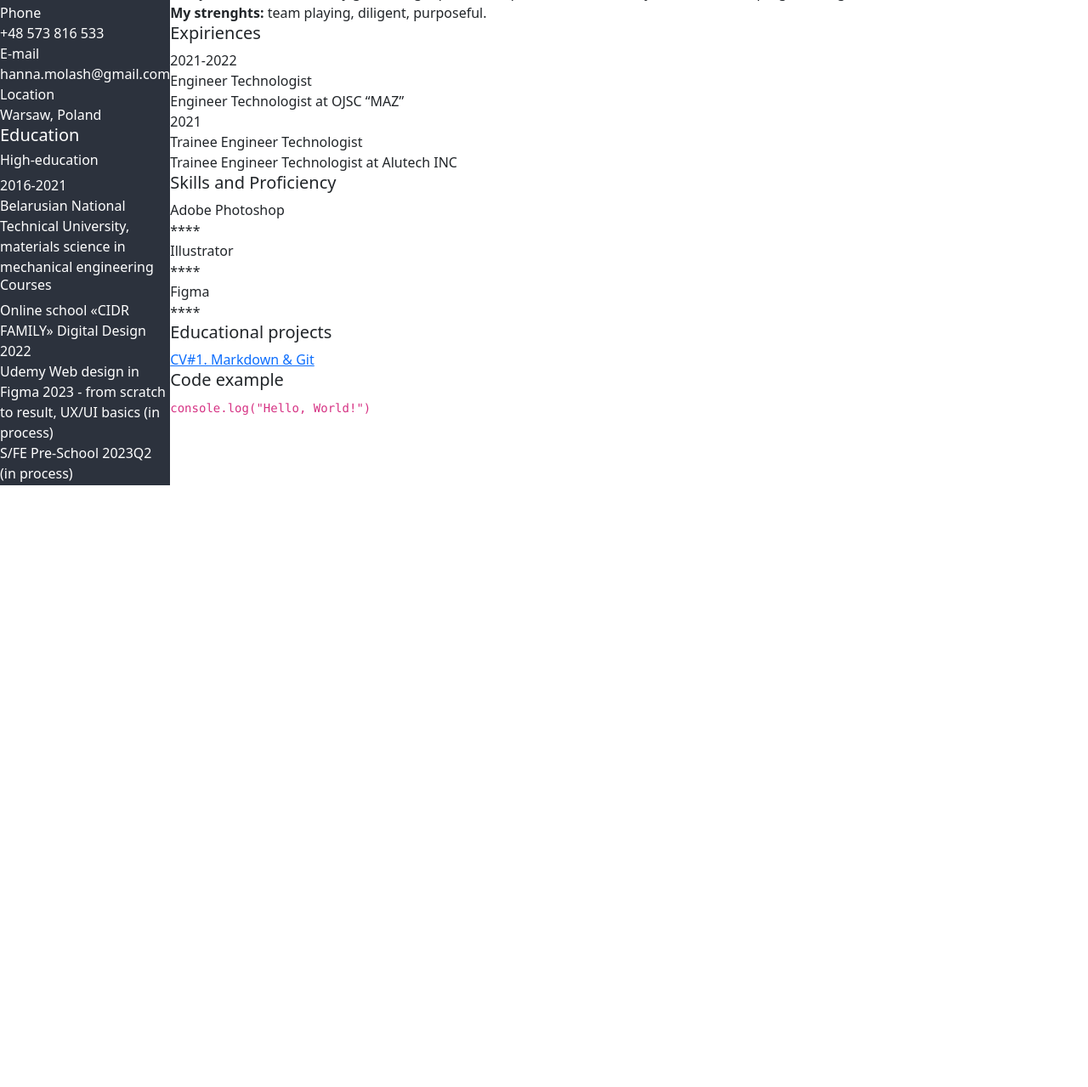
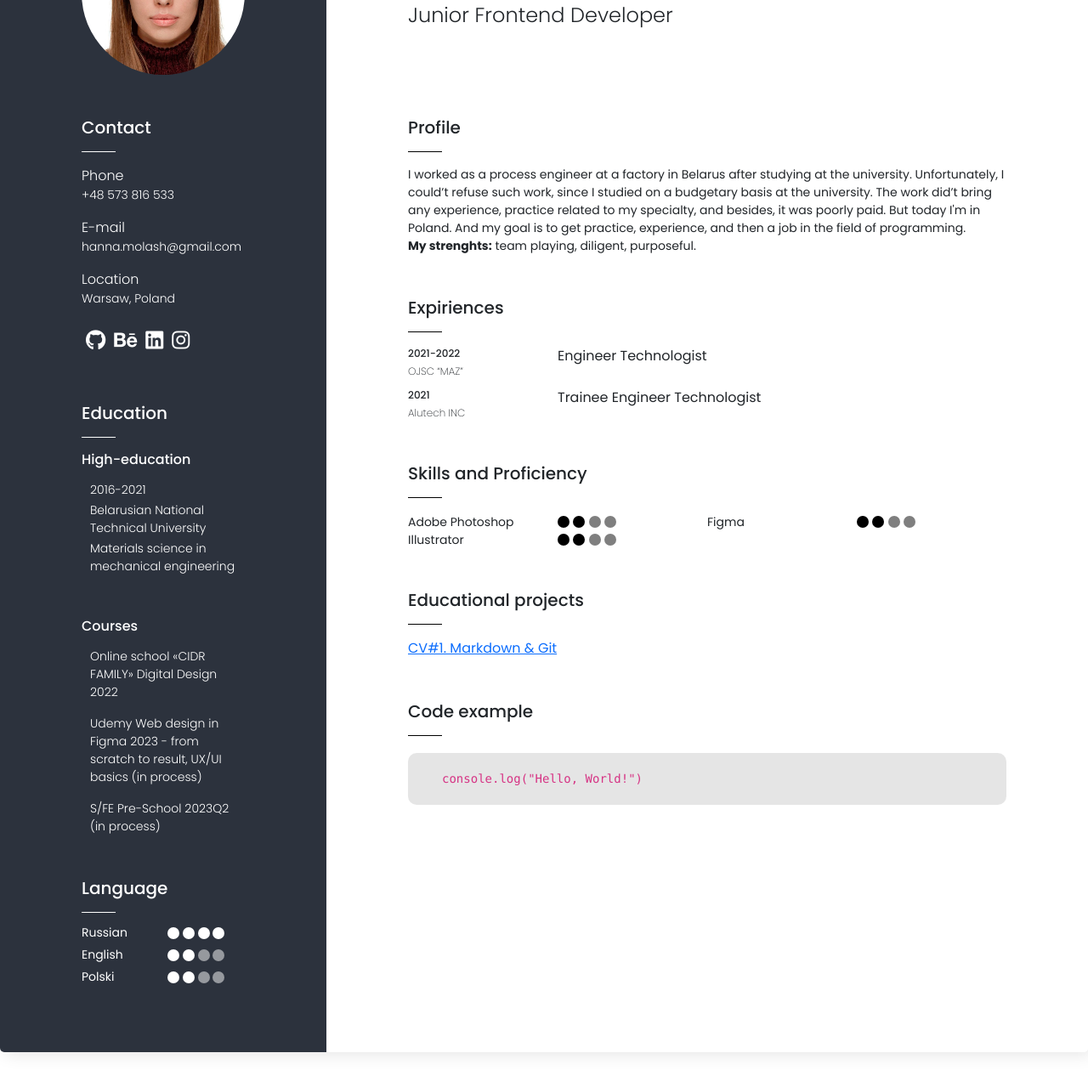
Before and after one commit to annamolosh/rsschool-cv, a plain HTML site: page index.html in a window 1280 px wide. Shown: the part 229-1508 px from the top of the page at 85% size. Before the commit the page ends 902 px from the top, so only its background shows below. Drawn offline with Linux system fonts and the light colour scheme.

Commit message:
feat: adds styles

```diff
--- a/index.html
+++ b/index.html
@@ -4,61 +4,97 @@
     <meta charset="UTF-8">
     <meta name="viewport" content="width=device-width, initial-scale=1.0">
     <title>CV</title>
+    <link rel="preconnect" href="https://fonts.googleapis.com">
+    <link rel="preconnect" href="https://fonts.gstatic.com" crossorigin>
+    <link href="https://fonts.googleapis.com/css2?family=Poppins:wght@200;300;400;500;600;700&display=swap" rel="stylesheet">
+    <link rel="stylesheet" href="styles/bootstrap-reboot.css">
     <link rel="stylesheet" href="styles/style.css">
-    <link rel="stylesheet" href="styles/bootstrap-reboot.css">
+    <script src="https://kit.fontawesome.com/86ef6b71fc.js" crossorigin="anonymous"></script>
 </head>
 <body>
   <div class="container">
     <div class="black-rectangle">
       <img src="images/IMG_2412.JPG" alt="My photo"/>
 
-      <div class="contact-info">
+      <div class="contact-info info-block">
         <h5 class="conact-info-label">Contact</h5>
-        <div class="phone-info">
+        <hr class="bg-white">
+        <div class="phone-info contact-info-item">
           <div class="phone-label">Phone</div>
           <div class="phone-number">+48 573 816 533</div>
         </div>
-        <div class="email-info">
+        <div class="email-info contact-info-item">
           <div class="email-label">E-mail</div>
           <div class="email-name">hanna.molash@gmail.com</div>
         </div>
-        <div class="address-info">
+        <div class="address-info contact-info-item">
           <div class="address-label">Location</div>
           <div class="address">Warsaw, Poland</div>
         </div>
-      </div>
-
-      <div class="education-info">
-        <h5 class="education-info-label">Education</h5>
-        <div class="high-education-info">
-          <h6 class="high-education-info-label">High-education</h6>
-          <div class="first-degree-info">
-            <div class="years">2016-2021</div>
-            <div class="degree"></div>
-            <div class="university">Belarusian National Technical University, materials science in mechanical engineering</div>
-          </div>
-        </div>
-        <div class="courses-info">
-          <h6 class="education-info-label">Courses</h6>
-          <div class="course-info">Online school «CIDR FAMILY» Digital Design 2022</div>
-          <div class="course-info">Udemy Web design in Figma 2023 - from scratch to result, UX/UI basics (in process)</div>
-          <div class="course-info">S/FE Pre-School 2023Q2 (in process)</div>
+        <div class="social-media-info contact-info-item">
+          <a class="social-media-link" href="https://github.com/annamolosh" target="_blank">
+            <i class="fa-brands fa-github"></i>
+          </a>
+          <a class="social-media-link" href="https://www.behance.net/annamolosh" target="_blank">
+            <i class="fa-brands fa-behance"></i>
+          </a>
+          <a class="social-media-link" href="https://www.linkedin.com/in/anna-molosh-0305bb251/" target="_blank">
+            <i class="fa-brands fa-linkedin"></i>
+          </a>
+          <a class="social-media-link" href="https://www.instagram.com/amolosh.design/" target="_blank">
+            <i class="fa-brands fa-instagram"></i>
+          </a>
         </div>
       </div>
 
-      <div class="language-info">
+      <div class="education-info info-block">
+        <h5 class="education-info-label">Education</h5>
+        <hr class="bg-white">
+        <div class="high-education-info">
+          <h6 class="high-education-info-label">High-education</h6>
+          <div class="first-degree-info education-item">
+            <div class="years">2016-2021</div>
+            <div class="degree">Belarusian National Technical University</div>
+            <div class="university">Materials science in mechanical engineering</div>
+          </div>
+        </div>
+        <div class="courses-info info-block">
+          <h6 class="education-info-label">Courses</h6>
+          <div class="course-info education-item">Online school «CIDR FAMILY» Digital Design 2022</div>
+          <div class="course-info education-item">Udemy Web design in Figma 2023 - from scratch to result, UX/UI basics (in process)</div>
+          <div class="course-info education-item">S/FE Pre-School 2023Q2 (in process)</div>
+        </div>
+      </div>
+
+      <div class="language-info info-block">
         <h5 class="language-info-label">Language</h5>
-        <div class="first-language-info">
+        <hr class="bg-white">
+        <div class="language">
           <div class="language-name">Russian</div>
-          <div class="language-score"></div>
+          <div class="language-score">
+            <span class="circle fill"></span>
+            <span class="circle fill"></span>
+            <span class="circle fill"></span>
+            <span class="circle fill"></span>
           </div>
-        <div class="second-language-info">
+        </div>
+        <div class="language">
           <div class="language-name">English</div>
-          <div class="language-score"></div>
+          <div class="language-score">
+            <span class="circle fill"></span>
+            <span class="circle fill"></span>
+            <span class="circle"></span>
+            <span class="circle"></span>
           </div>
-        <div class="third-language-info">
+        </div>
+        <div class="language">
           <div class="language-name">Polski</div>
-          <div class="language-score"></div>
+          <div class="language-score">
+            <span class="circle fill"></span>
+            <span class="circle fill"></span>
+            <span class="circle"></span>
+            <span class="circle"></span>
+          </div>
         </div>
       </div>
 
@@ -69,8 +105,9 @@
         <h1 class="name">Anna <br> Molosh</h1>
         <div class="professions">Junior Frontend Developer</div>
       </div>
-      <div class="profile-info">
+      <div class="profile-info info-block">
         <h5 class="profile-info-label">Profile</h5>
+        <hr class="bg-black">
         <div class="profile-info">
           I worked as a process engineer at a factory in Belarus after studying at the university. Unfortunately, I could’t refuse such work, since I studied on a budgetary basis at the university. The work did’t bring any experience, practice related to my specialty, and besides, it was poorly paid. But today I'm in Poland. And my goal is to get practice, experience, and then a job in the field of programming.
           <div class="strenghts-info">
@@ -78,48 +115,77 @@
           </div>
         </div>
       </div>
-      <div class="expirience-info">
+      <div class="expirience-info info-block">
         <h5 class="expirience-info-label">Expiriences</h5>
-        <div class="expirience-item-first">
-          <div class="expirience-left">2021-2022</div>
+        <hr class="bg-black">
+        <div class="expirience-item">
+          <div class="expirience-left">
+            <div class="period">2021-2022</div>
+            <div class="company-name">OJSC “MAZ”</div>
+          </div>
           <div class="expirience-right">
             <div class="position">Engineer Technologist</div>
-            <div class="description">Engineer Technologist at OJSC “MAZ”</div>
+            <div class="description"></div>
         </div>
         </div>
-        <div class="expirience-item-second">
-          <div class="expirience-left">2021</div>
+        <div class="expirience-item">
+          <div class="expirience-left">
+            <div class="period">2021</div>
+            <div class="company-name">Alutech INC</div>
+          </div>
           <div class="expirience-right">
             <div class="position">Trainee Engineer Technologist</div>
-            <div class="description">Trainee Engineer Technologist at Alutech INC</div>
+            <div class="description"></div>
           </div>
         </div>
       </div>
-      <div class="skills-info">
+      <div class="skills-info info-block">
         <h5 class="skills-info-label">Skills and Proficiency</h5>
+        <hr class="bg-black">
+
+        <div class="skills">
           <div class="skills-left">
             <div class="skill">
               <div class="skill-name">Adobe Photoshop</div>
-            <div class="skill-score">****</div>
+              <div class="skill-score">
+                <span class="circle-dark fill"></span>
+                <span class="circle-dark fill"></span>
+                <span class="circle-dark"></span>
+                <span class="circle-dark"></span>
+              </div>
             </div>
             <div class="skill">
               <div class="skill-name">Illustrator</div>
-            <div class="skill-score">****</div>
+              <div class="skill-score">
+                <span class="circle-dark fill"></span>
+                <span class="circle-dark fill"></span>
+                <span class="circle-dark"></span>
+                <span class="circle-dark"></span>
               </div>
+            </div>
+          </div>
+
           <div class="skills-right">
             <div class="skill">
               <div class="skill-name">Figma</div>
-            <div class="skill-score">****</div>
+              <div class="skill-score">
+                <span class="circle-dark fill"></span>
+                <span class="circle-dark fill"></span>
+                <span class="circle-dark"></span>
+                <span class="circle-dark"></span>
               </div>
             </div>
           </div>
         </div>
-      <div class="educational-projects-info">
+      </div>
+      <div class="educational-projects-info info-block">
         <h5 class="educational-projects-info-label">Educational projects</h5>
+        <hr class="bg-black">
         <a href="https://github.com/annamolosh/rsschool-cv">CV#1. Markdown & Git</a>
       </div>
-      <div class="code-example-info">
+      <div class="code-example-info info-block">
         <h5 class="code-example-info-label">Code example</h5>
+        <hr class="bg-black">
         <code class="code">console.log("Hello, World!")</code>
       </div>
     </div>
--- a/styles/style.css
+++ b/styles/style.css
@@ -1,24 +1,237 @@
+body {
+  display: flex;
+  justify-content: center;
+}
+
 .container {
+  font-family: 'Poppins', sans-serif;
+
+  display: flex;
+  flex-direction: row;
+  width: 1280px;
+  height: auto;
+  box-shadow: 5px 3px 20px rgba(0, 0, 0, 0.1);
+  margin: 50px 0;
+  border-radius: 5px;
+}
+
+.black-rectangle {
+  min-width: 30%;
+  background-color: #2c323d;
+  color:#ffffff;
+  padding: 75px 96px;
+  border-radius: 5px 0 0 5px;
+}
+
+.white-rectangle {
+  background-color: #ffffff;
+  padding: 75px 96px;
+  border-radius: 0 5px 5px 0;
+}
+
+.info-block {
+  margin-top: 50px;
+}
+
+hr {
+  width: 40px;
+  height: 1px !important;
+  opacity: 100%;
+}
+
+.bg-black {
+  background-color: black;
+}
+
+.bg-white {
+  background-color: white;
+}
+
+img {
+  height: 192px;
+  width: 192px;
+  object-fit: cover;
+  border-radius: 100%;
+}
+
+.name-professions-info {
+  height: 192px;
+}
+
+.name {
+  font-weight: 600;
+}
+
+.professions {
+  font-size: 1.5rem;
+  font-weight: 300;
+}
+
+.contact-info-item {
+  font-weight: 300;
+  margin-top: 16px;
+}
+
+.education-item {
+  font-size: 14px;
+  font-weight: 300;
+  margin-top: 16px;
+  margin-left: 10px;
+}
+
+.phone-number {
+  font-size: 14px;
+}
+
+.email-name {
+  font-size: 14px;
+}
+
+.address {
+  font-size: 14px;
+}
+
+.years {
+  margin-top: 3px;
+}
+
+.degree {
+  margin-top: 3px;
+}
+
+.university {
+  margin-top: 3px;
+}
+
+.language {
+  margin-top: 5px;
+  font-size: 14px;
+
+  display: flex;
+}
+
+.circle {
+  display: inline-block;
+  border-radius: 50%;
+  width: 14px;
+  height: 14px;
+  line-height: 14px;
+  background-color: rgba(255, 255, 255, 0.5);
+}
+
+.circle-dark {
+  display: inline-block;
+  border-radius: 50%;
+  width: 14px;
+  height: 14px;
+  line-height: 14px;
+  background-color: rgba(0, 0, 0, 0.5);
+}
+
+.circle.fill {
+  background-color: white;
+}
+
+.circle-dark.fill {
+  background-color: black;
+}
+
+.language-name {
+  margin-right: 5px;
+  line-height: 14px;
+  width: 50%;
+}
+
+.skill {
+  display: flex;
+  margin-top: 5px;
+}
+
+.skill-name {
+  width: 50%;
+  font-size: 14px;
+  line-height: 14px;
+}
+
+.skill-score {
+  line-height: 14px;
+}
+
+.skills {
   display: flex;
   flex-direction: row;
 }
 
-.black-rectangle {
-  height: 100vh;
-  width: 35%;
-  background-color: #2c323d;
-  color:#ffffff;
+.skills-left {
+  width: 50%;
 }
 
-.white-rectangle {
-  height: 100vh;
-  width: auto;
-  background-color: #ffffff;
+.skills-right {
+  width: 50%;
 }
 
-img {
-  height: 200px;
-  width: 200px;
-  object-fit: cover;
-  border-radius: 100%;
+.code {
+  display: block;
+  margin-top: 20px;
+  padding: 20px 40px;
+  background-color: rgba(0, 0, 0, 0.1);
+  border-radius: 10px;
 }
+
+.expirience-item {
+  display: flex;
+  margin-top: 10px;
+}
+
+.expirience-left {
+  display: flex;
+  flex-direction: column;
+  min-width: 25%;
+  font-size: 12px;
+  font-weight: 200;
+}
+
+.expirience-right {
+  display: flex;
+  flex-direction: column;
+}
+
+.period {
+  font-weight: 500;
+}
+
+.position {
+  font-weight: 400;
+}
+
+.description {
+  font-weight: 200;
+  font-size: 14px;
+  margin-top: 3px;
+}
+
+.company-name {
+  margin-top: 3px;
+}
+
+.profile-info {
+  font-size: 14px;
+}
+
+.social-media-info {
+  display: flex;
+}
+
+.social-media-link {
+  font-size: 24px;
+  padding: 5px
+}
+
+a.social-media-link {
+  color: white;
+  text-decoration: none;
+}
+
+a.social-media-link:hover {
+  color: rgba(255, 255, 255, 0.5);
+}
```
Lines whose indentation alone changed are shown as unchanged.
